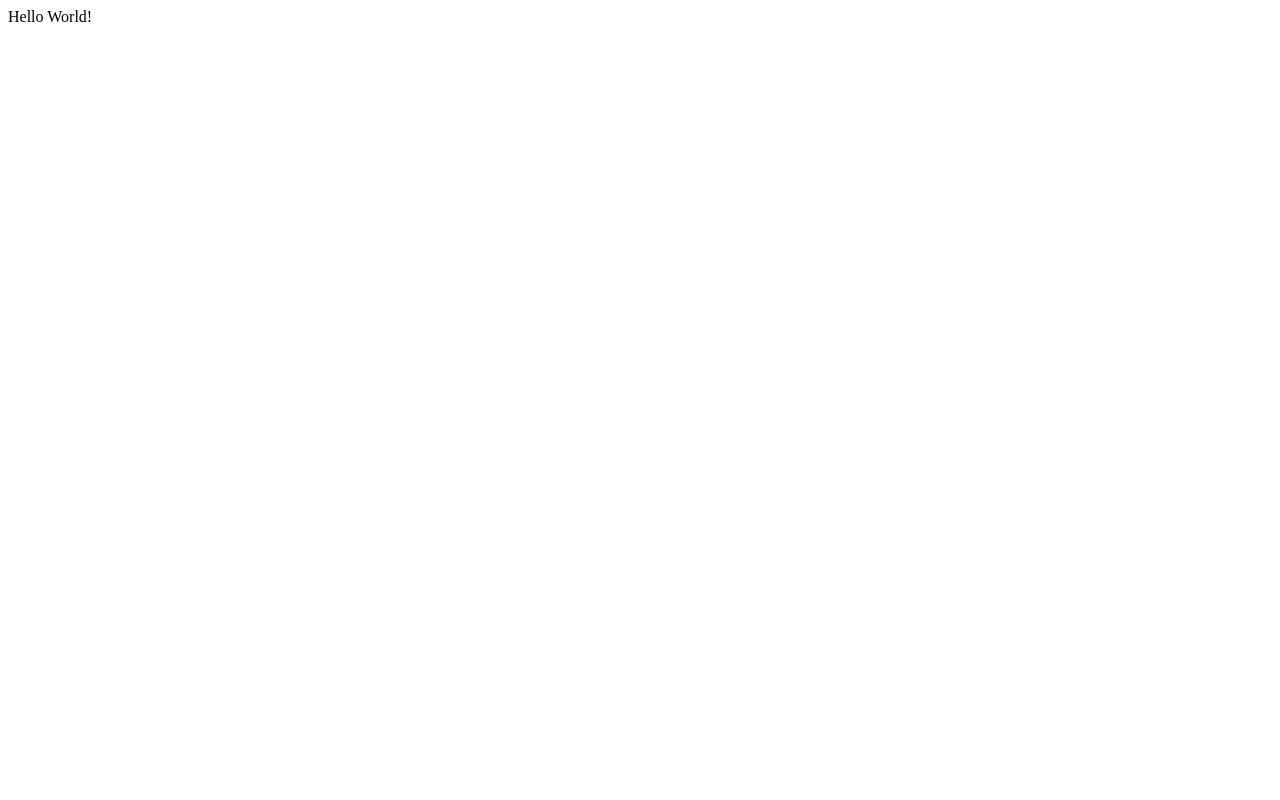
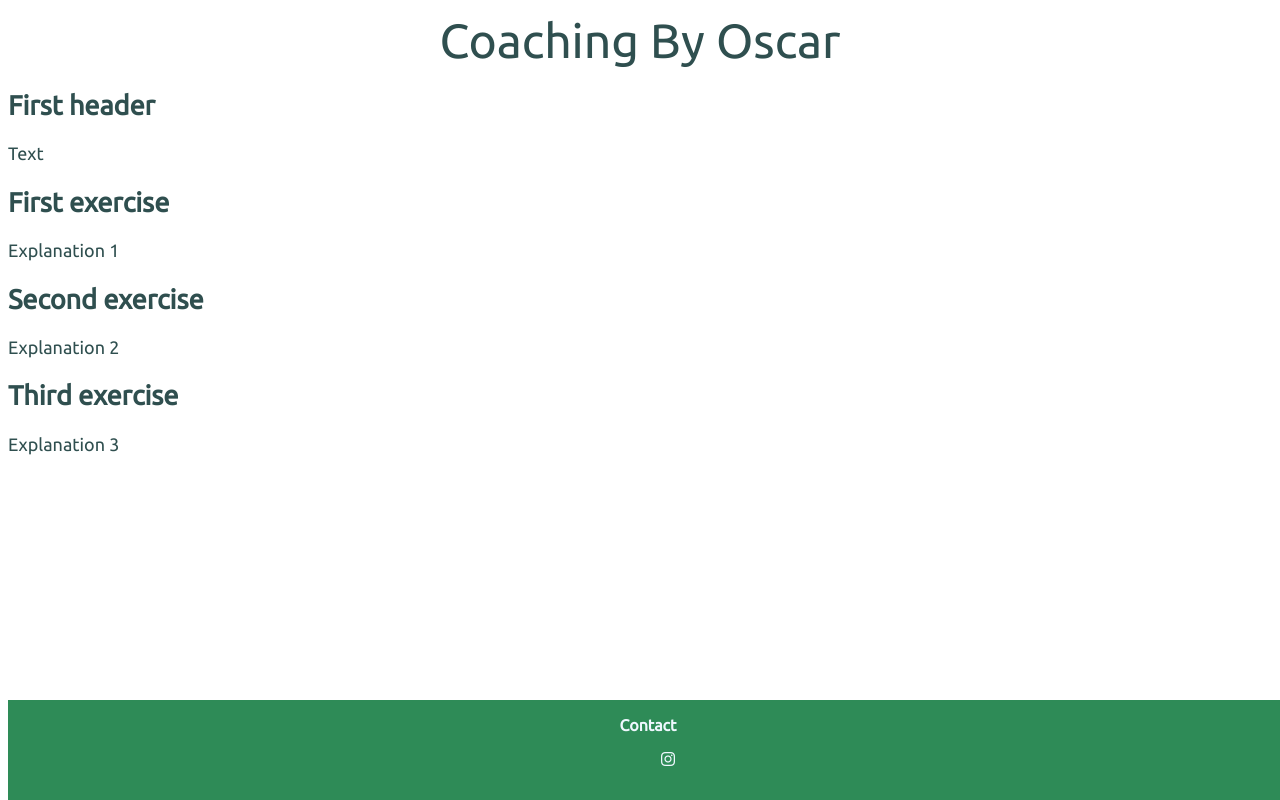
Before and after one commit to Rakdoslover/PT-project, a plain HTML site: page index.html in a window 1280 px wide. Drawn offline with Linux system fonts and the light colour scheme.

Commit message:
Add basic structure and some css-styling

```diff
--- a/assets/CSS/sheet.css
+++ /dev/null
@@ -1 +0,0 @@
-/* Header styling */
--- /dev/null
+++ b/assets/css/stylesheet.css
@@ -0,0 +1,45 @@
+@import url('https://fonts.googleapis.com/css2?family=Lato:wght@300&family=Ubuntu&display=swap');
+
+/* header */
+#header {
+    color:darkslategray;
+    font-family: Ubuntu, sans-serif;
+    text-align: center;
+    font-size: xxx-large;
+    margin-top: 1%;
+
+}
+
+
+/* Body */
+
+body{
+    font-family: Ubuntu, sans-serif;
+    font-size: large ;
+    color:darkslategray;
+}
+/* Footer */
+
+footer{
+    height: 100px;
+    width: 100%;
+    background: fixed seagreen;
+    position: fixed;
+    bottom: 0;
+
+}
+footer, h3{
+    color: aliceblue;
+    text-align: center;
+    font-family: Ubuntu, sans-serif;
+    font-size: medium;
+}
+li{
+    list-style-type: none;
+    text-align: center;
+}
+.link{
+    text-align: center;
+    color: aliceblue;
+    font-size: medium;
+}
--- a/index.html
+++ b/index.html
@@ -4,9 +4,50 @@
     <meta charset="UTF-8">
     <meta http-equiv="X-UA-Compatible" content="IE=edge">
     <meta name="viewport" content="width=device-width, initial-scale=1.0">
+    <meta name="keywords" content="personal training, coaching, coaching by oscar, training, workout, exercise">
+    <meta name="description" content="Workout session for clients in Jönköping, Sweden">
+
+    <link rel="stylesheet" href="assets/css/stylesheet.css">
     <title>Coaching By Oscar</title>
 </head>
 <body>
-    <header>Hello World!</header>
+    <header id="header">Coaching By Oscar</header>
+    <nav>
+        <a href=""></a>
+    </nav>
+    <section class="first_section">
+        <div>
+            <h1>First header</h1>
+            <p>Text</p>
+        </div>
+    </section>
+    <section>
+        <div>
+            <h2>First exercise</h2>
+            <p>Explanation 1</p>
+        </div>
+    </section>
+    <section>
+        <div>
+            <h2>Second exercise</h2>
+            <p>Explanation 2</p>
+        </div>
+    </section>
+    <section>
+        <div>
+            <h2>Third exercise</h2>
+            <p>Explanation 3</p>
+        </div>
+    </section>
+<footer>
+    <div>
+        <h3>Contact</h3>
+    </div>
+    <ul>
+
+        <li><a href="https://www.instagram.com/coachingbyoscar/" target="_blank" rel="noopener" aria-label="Visit my Instagram" class="link"><i class="fa-brands fa-instagram"></i></a></li>
+    </ul>
+</footer>
 </body>
+<script src="https://kit.fontawesome.com/b271903605.js" crossorigin="anonymous"></script>
 </html>
```
